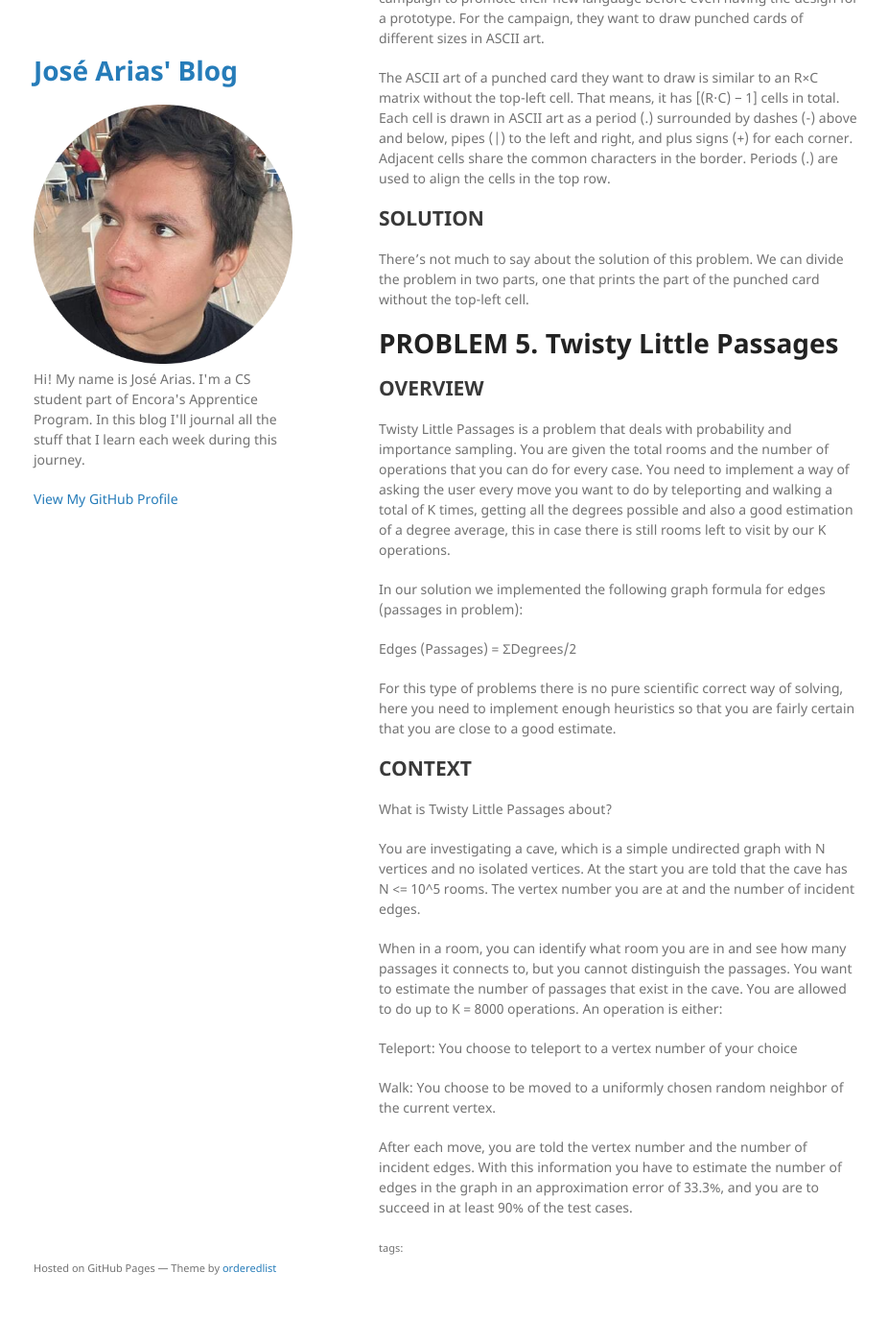
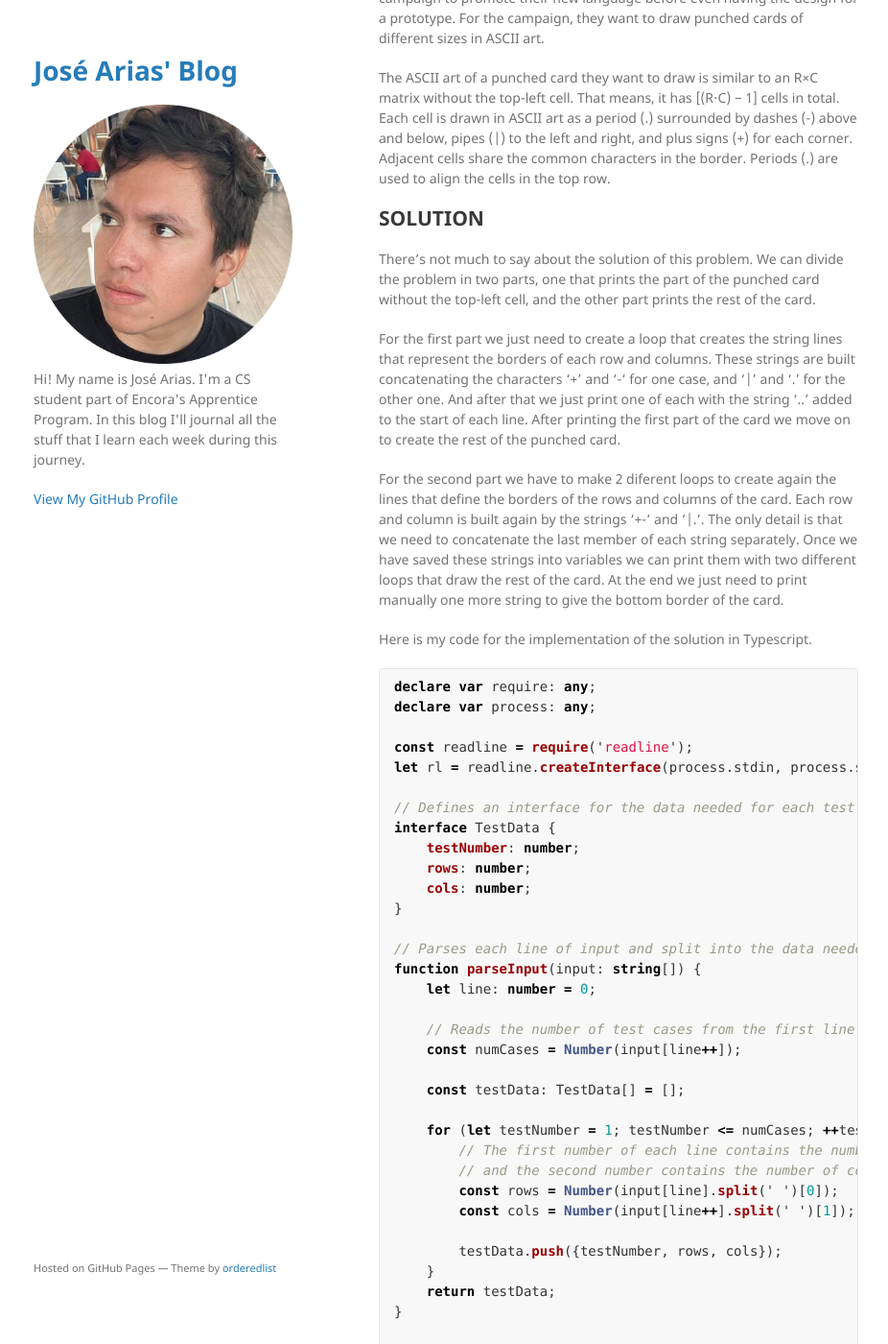
Before and after one commit to joseearias/joseearias.github.io, a Jekyll site: the page built from _posts/2022-10-23-collab-log.markdown, in a window 1280 px wide and 1400 px high, scrolled down 1130 px. Shown: the whole window at 96% size, without its empty margins (175-1101 px from the left). Built offline with Jekyll 4.4.1, drawn with Linux system fonts in a browser that asks for light colours; before the commit the page ends 2489 px from its top, so only the background shows below that; some of the changed text lies outside the part shown.

Commit message:
Update 2022-10-23-collab-log.markdown

````diff
--- a/_posts/2022-10-23-collab-log.markdown
+++ b/_posts/2022-10-23-collab-log.markdown
@@ -38,7 +38,101 @@ The ASCII art of a punched card they want to draw is similar to an R×C matrix w
 
 ## SOLUTION
 
-There's not much to say about the solution of this problem. We can divide the problem in two parts, one that prints the part of the punched card without the top-left cell.
+There's not much to say about the solution of this problem. We can divide the problem in two parts, one that prints the part of the punched card without the top-left cell, and the other part prints the rest of the card.
+
+For the first part we just need to create a loop that creates the string lines that represent the borders of each row and columns. These strings are built concatenating the characters '+' and '-' for one case, and '\|' and '.' for the other one. And after that we just print one of each with the string '..' added to the start of each line. After printing the first part of the card we move on to create the rest of the punched card.
+
+For the second part we have to make 2 diferent loops to create again the lines that define the borders of the rows and columns of the card. Each row and column is built again by the strings '+-' and '\|.'. The only detail is that we need to concatenate the last member of each string separately. Once we have saved these strings into variables we can print them with two different loops that draw the rest of the card. At the end we just need to print manually one more string to give the bottom border of the card.
+
+Here is my code for the implementation of the solution in Typescript.
+
+```typescript
+declare var require: any;
+declare var process: any;
+
+const readline = require('readline');
+let rl = readline.createInterface(process.stdin, process.stdout);
+
+// Defines an interface for the data needed for each test case
+interface TestData {
+    testNumber: number;
+    rows: number;
+    cols: number;
+}
+
+// Parses each line of input and split into the data needed for each case
+function parseInput(input: string[]) {
+    let line: number = 0;
+
+    // Reads the number of test cases from the first line of input
+    const numCases = Number(input[line++]);
+
+    const testData: TestData[] = [];
+
+    for (let testNumber = 1; testNumber <= numCases; ++testNumber) {
+        // The first number of each line contains the number of rows of each case
+        // and the second number contains the number of columns.
+        const rows = Number(input[line].split(' ')[0]);
+        const cols = Number(input[line++].split(' ')[1]);
+
+        testData.push({testNumber, rows, cols});
+    }
+    return testData;
+}
+
+function runTestCase(data: TestData) {
+    // Prints the case number into the console
+    console.log(`Case #${data.testNumber}:`);
+
+    let card: string = '';
+    card = card.concat('..');
+
+    for (let i = 0; i < data.cols - 1; i++) {
+        card = card.concat('+-');
+    }
+    card = card.concat('+\n..');
+    for (let i = 0; i < data.cols - 1; i++) {
+        card = card.concat("|.");
+    }
+    card = card.concat('|');
+
+    // Prints the first row into the console
+    console.log(card);
+
+    let plus: string = '';
+    let bars: string = '';
+
+    // Creates the string for the '+' and '-' symbols
+    for (let i = 0; i < data.cols; i++) {
+        plus = plus.concat('+-');
+    }
+    plus = plus.concat('+');
+
+    // Creates the string for the '|' and '.' symbols
+    for (let i = 0; i < data.cols; i++) {
+        bars = bars.concat('|.');
+    }
+    bars = bars.concat('|');
+
+    // Using the strings that we defined earlier we can create the rest
+    // of the punch card.
+    for(let i = 0; i < data.rows - 1; i++) {
+        console.log(plus)
+        if (i === data.rows) continue;
+        else console.log(bars);
+    }
+    console.log(plus);
+}
+
+function runAllTests(input: string[]) {
+    const testCases = parseInput(input);
+
+    testCases.forEach(runTestCase);
+}
+```
+
+We can clearly see that there are five loops with at most the maximum value between the number of rows and columns operations each. So we have a time complexity of **O(<sup>max(|r| | |s|)</sup>)** being r and s the number of rows and columns of the card respectively.
+
 
 # PROBLEM 5. Twisty Little Passages
 
@@ -65,3 +159,5 @@ Teleport: You choose to teleport to a vertex number of your choice
 Walk: You choose to be moved to a uniformly chosen random neighbor of the current vertex.
 
 After each move, you are told the vertex number and the number of incident edges. With this information you have to estimate the number of edges in the graph in an approximation error of 33.3%, and you are to succeed in at least 90% of the test cases.
+
+# PROBLEM 6. Double or One Thing
````
